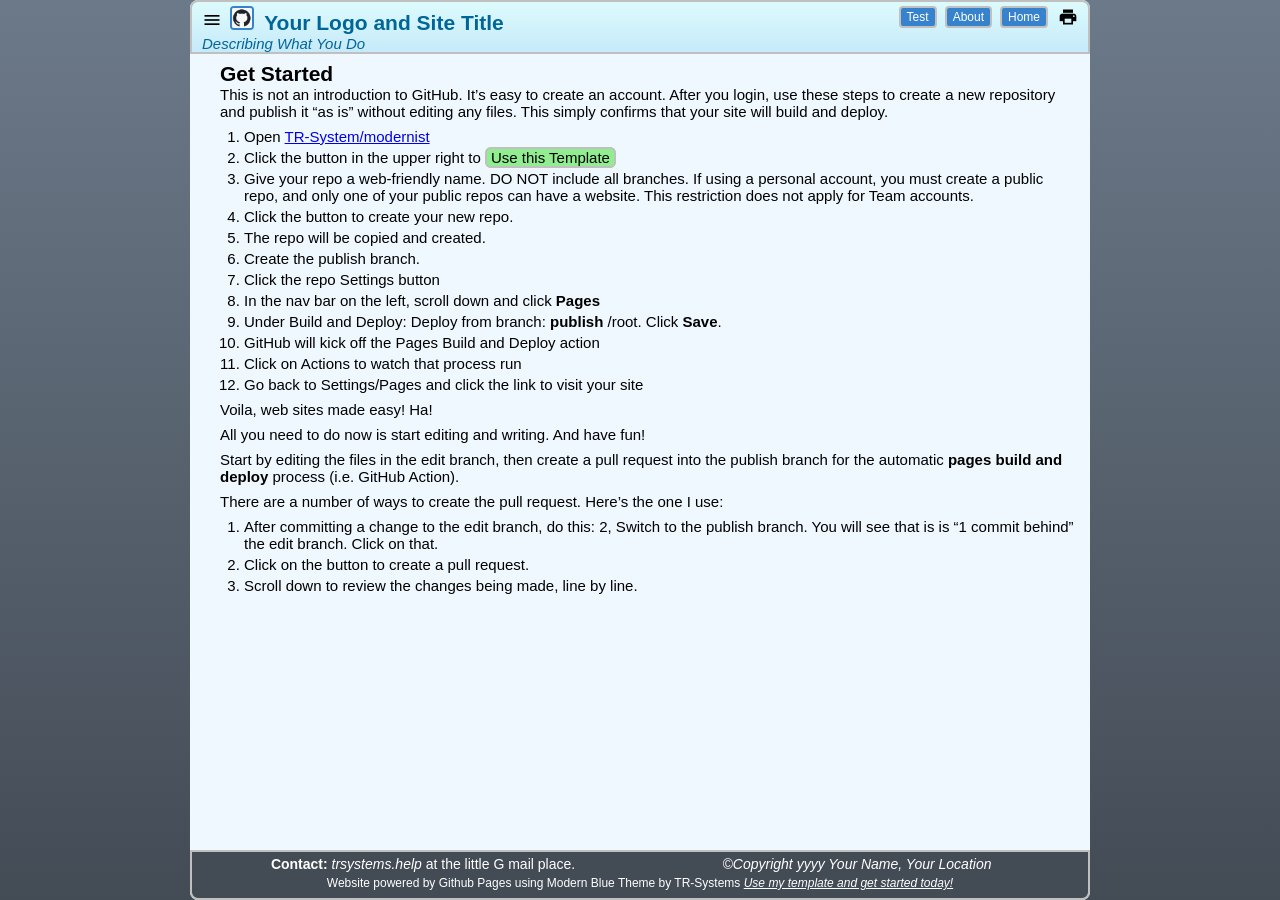
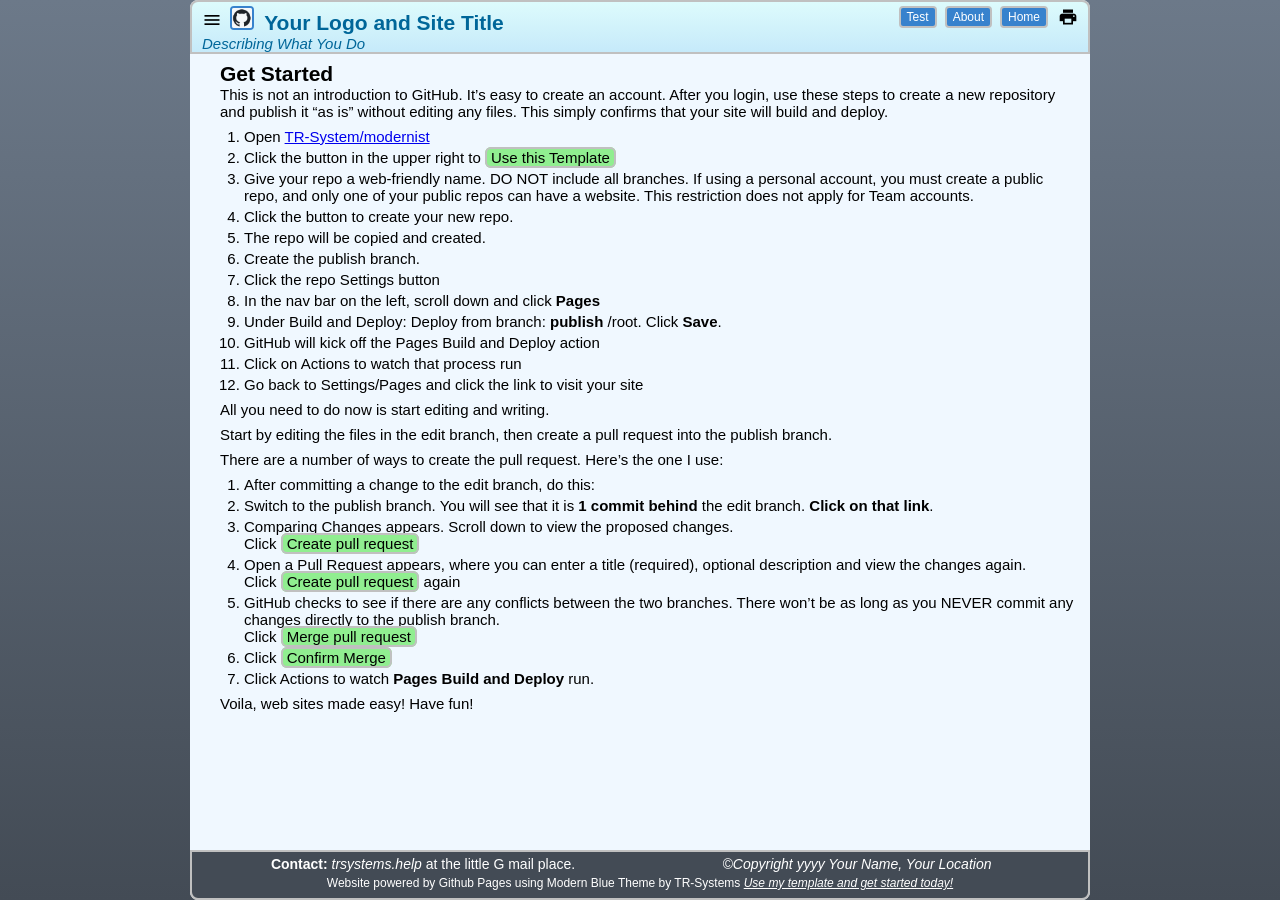
Before and after one commit to TR-Systems/modernist, a Jekyll site: the page built from getstarted.md, in a window 1280 px wide. Built offline with Jekyll 4.4.1, drawn with Linux system fonts in a browser that asks for light colours; our own code applies the rules of GitHub Pages for plain Markdown files.

Commit message:
Update getstarted.md

```diff
--- a/getstarted.md
+++ b/getstarted.md
@@ -18,15 +18,21 @@ This is not an introduction to GitHub. It's easy to create an account. After you
 11. Click on Actions to watch that process run
 12. Go back to Settings/Pages and click the link to visit your site
 
-Voila, web sites made easy! Ha!
+All you need to do now is start editing and writing.
 
-All you need to do now is start editing and writing. And have fun!
-
-Start by editing the files in the edit branch, then create a pull request into the publish branch for the automatic **pages build and deploy** process (i.e. GitHub Action).
+Start by editing the files in the edit branch, then create a pull request into the publish branch.
 
 There are a number of ways to create the pull request. Here's the one I use:
 
 1. After committing a change to the edit branch, do this:
-2, Switch to the publish branch. You will see that is is "1 commit behind" the edit branch. Click on that.
-3. Click on the button to create a pull request.
-4. Scroll down to review the changes being made, line by line.
+2. Switch to the publish branch. You will see that it is **1 commit behind** the edit branch. **Click on that link**.
+3. Comparing Changes appears. Scroll down to view the proposed changes.<br>
+Click <span style="border:2px solid silver;border-radius:6px;padding:0 4px;background-color:lightgreen;">Create pull request</span>
+4. Open a Pull Request appears, where you can enter a title (required), optional description and view the changes again.<br>
+Click <span style="border:2px solid silver;border-radius:6px;padding:0 4px;background-color:lightgreen;">Create pull request</span> again
+5. GitHub checks to see if there are any conflicts between the two branches. There won't be as long as you NEVER commit any changes directly to the publish branch.<br>
+Click <span style="border:2px solid silver;border-radius:6px;padding:0 4px;background-color:lightgreen;">Merge pull request</span>
+7. Click <span style="border:2px solid silver;border-radius:6px;padding:0 4px;background-color:lightgreen;">Confirm Merge</span>
+8. Click Actions to watch **Pages Build and Deploy** run.
+
+Voila, web sites made easy! Have fun!
```
